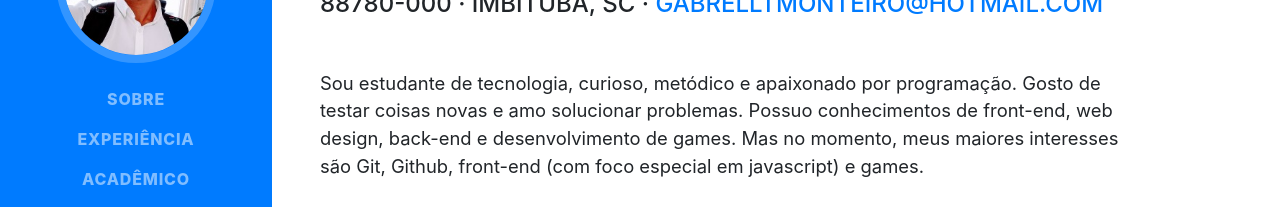
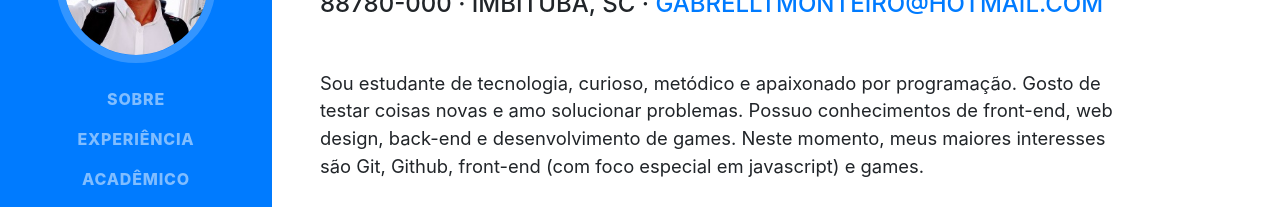
Before and after one commit to gabrielltmonteiro/gabrielltmonteiro.github.io, a website with bundled scripts: page index.html in a window 1280 px wide. Shown: the part 293-500 px from the top of the page. Built offline with nearby package versions, Linux system fonts and the light colour scheme; a web font is replaced by a local one.

Commit message:
Update index.html

```diff
--- a/index.html
+++ b/index.html
@@ -66,7 +66,7 @@
           88780-000 · Imbituba, SC ·
           <a href="mailto:gabrielltmonteiro@hotmail.com">gabrelltmonteiro@hotmail.com</a>
         </div>
-        <p class="lead mb-5">Sou estudante de tecnologia, curioso, metódico e apaixonado por programação. Gosto de testar coisas novas e amo solucionar problemas. Possuo conhecimentos de front-end, web design, back-end e desenvolvimento de games. Mas no momento, meus maiores interesses são Git, Github, front-end (com foco especial em javascript) e games.</p>
+        <p class="lead mb-5">Sou estudante de tecnologia, curioso, metódico e apaixonado por programação. Gosto de testar coisas novas e amo solucionar problemas. Possuo conhecimentos de front-end, web design, back-end e desenvolvimento de games. Neste momento, meus maiores interesses são Git, Github, front-end (com foco especial em javascript) e games.</p>
         <div class="social-icons">
           <a class="social-icon" href="https://github.com/gabrielltmonteiro"><i class="fab fa-github"></i></a>
           <a class="social-icon" href="https://systemgang.blogspot.com"><i class="fab fa-blogger"></i></a>
```
